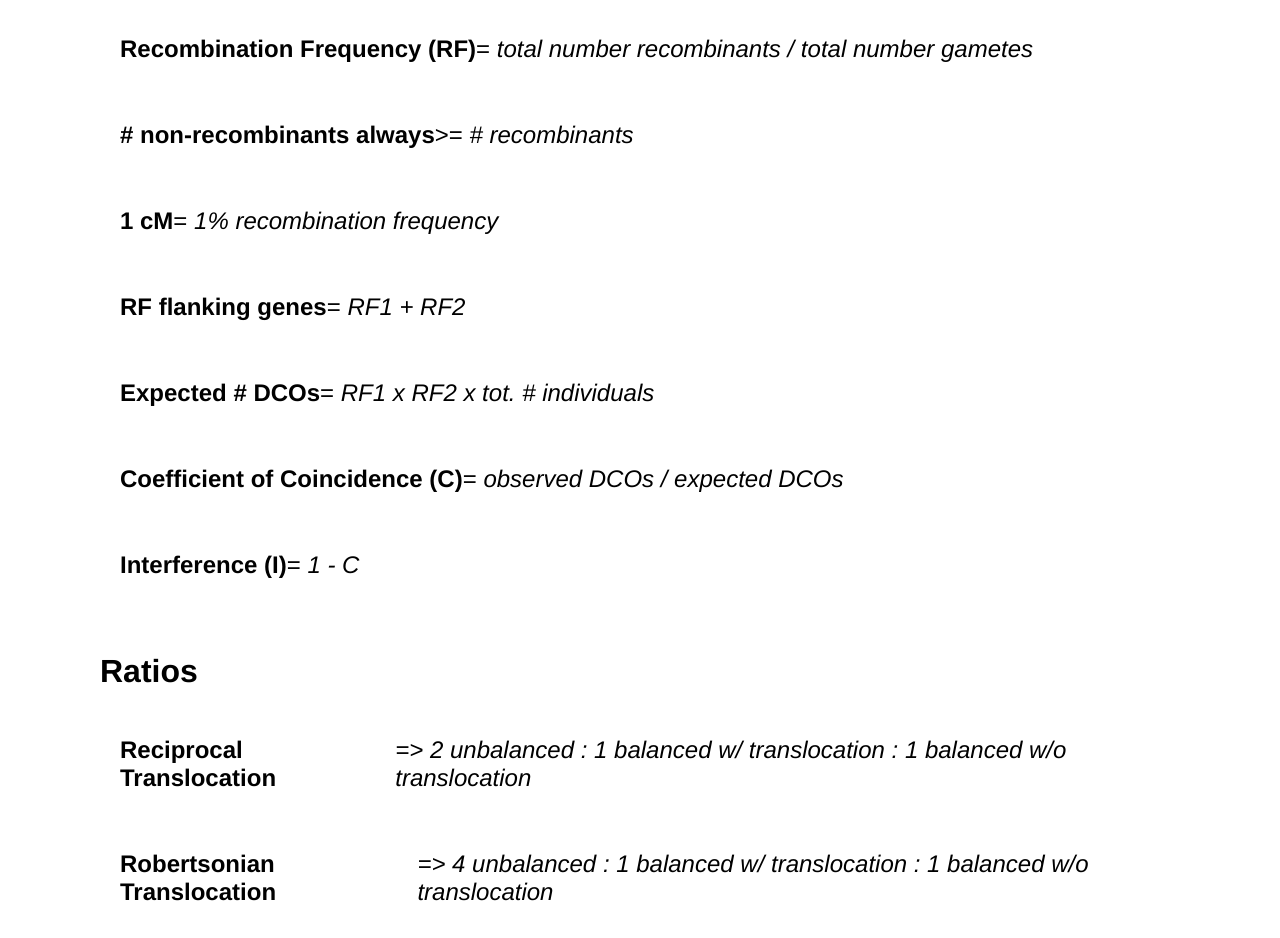
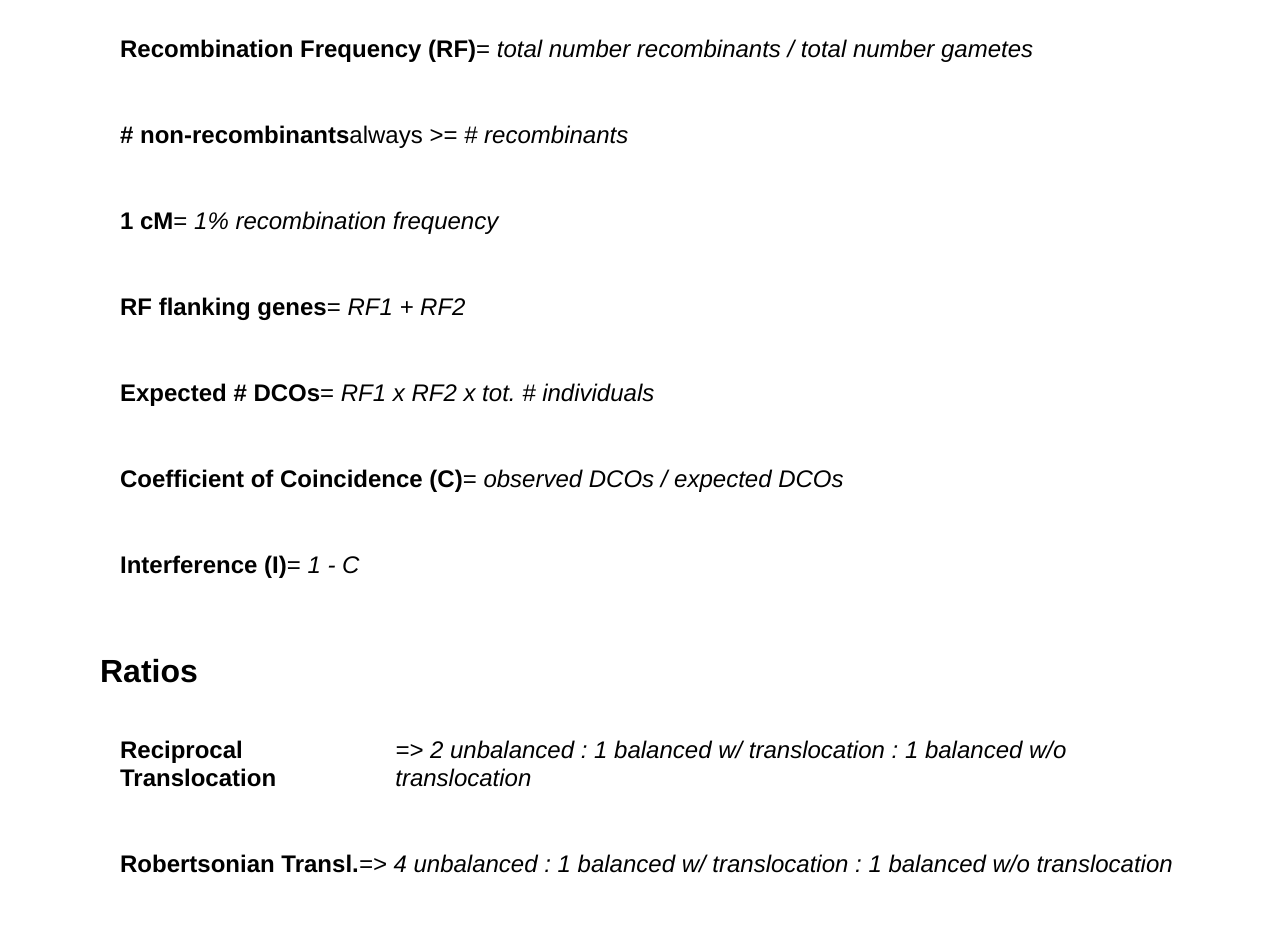
Before and after one commit to allyseh/creative-project-3, a Vue app: page /reference in a window 1280 px wide. Shown: the part 900-1838 px from the top of the page. Built offline with nearby package versions, Linux system fonts and the light colour scheme.

Commit message:
Update Reference.vue

```diff
--- a/src/views/Reference.vue
+++ b/src/views/Reference.vue
@@ -8,20 +8,20 @@
     <h1>Formulas</h1>
     <div class="formulas">
       <img src="../../imgs/corrections.png">
-      <div class="line"> <p class="left"> Recombination Frequency (RF) </p> <p> = <i>total number recombinants / total number gametes</i> </p> </div>
-      <div class="line"> <p class="left"> # non-recombinants always </p> <p> >= <i># recombinants</i> </p> </div>
-      <div class="line"> <p class="left"> 1 cM </p> <p> = <i>1% recombination frequency</i> </p> </div>
-      <div class="line"> <p class="left"> RF flanking genes </p> <p> = <i>RF1 + RF2</i> </p> </div>
-      <div class="line"> <p class="left"> Expected # DCOs </p> <p> = <i>RF1 x RF2 x tot. # individuals</i> </p> </div>
-      <div class="line"> <p class="left"> Coefficient of Coincidence (C) </p> <p> = <i>observed DCOs / expected DCOs</i> </p> </div>
-      <div class="line"> <p class="left"> Interference (I) </p> <p> = <i>1 - C</i> </p> </div>
+      <div class="line"> <p class="left"> Recombination Frequency (RF)   </p> <p> = <i>total number recombinants / total number gametes</i> </p> </div>
+      <div class="line"> <p class="left"> # non-recombinants   </p> <p> always >= <i># recombinants</i> </p> </div>
+      <div class="line"> <p class="left"> 1 cM   </p> <p> = <i>1% recombination frequency</i> </p> </div>
+      <div class="line"> <p class="left"> RF flanking genes   </p> <p> = <i>RF1 + RF2</i> </p> </div>
+      <div class="line"> <p class="left"> Expected # DCOs   </p> <p> = <i>RF1 x RF2 x tot. # individuals</i> </p> </div>
+      <div class="line"> <p class="left"> Coefficient of Coincidence (C)   </p> <p> = <i>observed DCOs / expected DCOs</i> </p> </div>
+      <div class="line"> <p class="left"> Interference (I)   </p> <p> = <i>1 - C</i> </p> </div>
     </div>
     <h1>Ratios</h1>
     <div class="ratios">
-      <div class="line"> <p class="left"> Reciprocal Translocation </p> <p class="right"> => 2 unbalanced : 1 balanced w/ translocation : 1 balanced w/o translocation </p> </div>
-      <div class="line"> <p class="left"> Robertsonian Translocation </p> <p class="right"> => 4 unbalanced : 1 balanced w/ translocation : 1 balanced w/o translocation </p> </div>
-      <div class="line"> <p class="left"> Trisomic Inheritance </p> <p class="right"> => 1 (AA) : 2 (Aa) : 2 (A) : 1 (a) </p> </div>
-      <div class="line"> <p class="left"> Autopolyploidy Inheritance </p> <p class="right"> => 1 (AA) : 4 (Aa) : 1 (aa) </p> </div>
+      <div class="line"> <p class="left"> Reciprocal Translocation   </p> <p class="right"> => 2 unbalanced : 1 balanced w/ translocation : 1 balanced w/o translocation </p> </div>
+      <div class="line"> <p class="left"> Robertsonian Transl.   </p> <p class="right"> => 4 unbalanced : 1 balanced w/ translocation : 1 balanced w/o translocation </p> </div>
+      <div class="line"> <p class="left"> Trisomic Inheritance   </p> <p class="right"> => 1 (AA) : 2 (Aa) : 2 (A) : 1 (a) </p> </div>
+      <div class="line"> <p class="left"> Autopolyploidy Inheritance   </p> <p class="right"> => 1 (AA) : 4 (Aa) : 1 (aa) </p> </div>
     </div>
   </div>
 </template>
```
